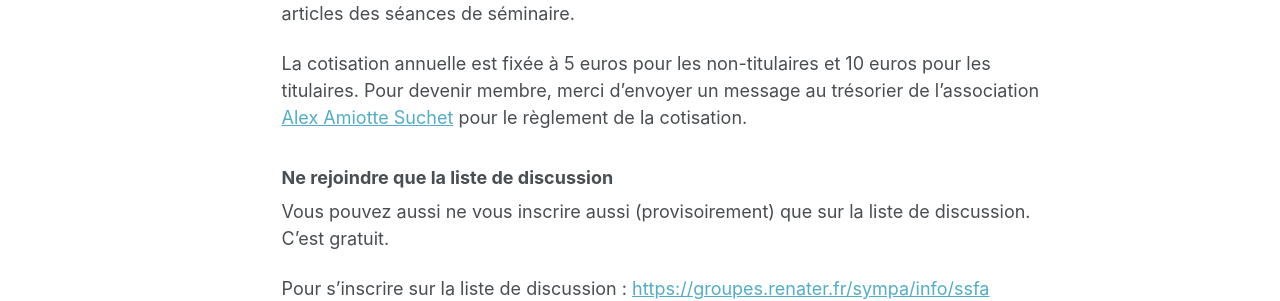
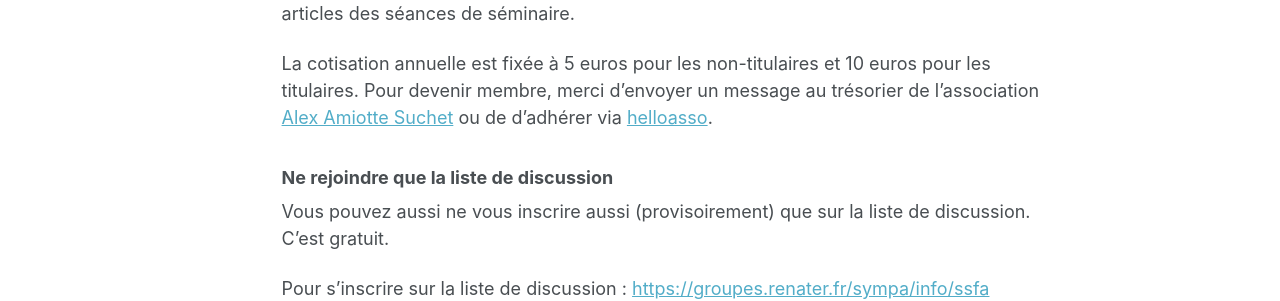
Before and after one commit to ssfa-aesf/ssfa-aesf.github.io, a Jekyll site: the page built from _pages/adhesion.md, in a window 1280 px wide. Shown: the part 316-617 px from the top of the page. Built offline with Jekyll 4.4.1, drawn with Linux system fonts in a browser that asks for light colours.

Commit message:
Update adhesion.md

```diff
--- a/_pages/adhesion.md
+++ b/_pages/adhesion.md
@@ -8,7 +8,7 @@ author_profile: true
 ### Rejoindre l’association (recommandé)
 En devenant membre de l’association, vous contribuez et vous participez à son développement. Vous pouvez alors afficher vos [publications](/publications/), vos liens, etc., sur le site web. Vous faites partie aussi de la liste de discussion. Les membres ont également accès au cloud de l'association avec l'ensemble des documents relatifs à SSFA ainsi que les articles des séances de séminaire.
 
-La cotisation annuelle est fixée à 5 euros pour les non-titulaires et 10 euros pour les titulaires. Pour devenir membre, merci d'envoyer un message au trésorier de l'association [Alex Amiotte Suchet](mailto:alex.amiotte-suchet@ens-paris-saclay.fr) pour le règlement de la cotisation.
+La cotisation annuelle est fixée à 5 euros pour les non-titulaires et 10 euros pour les titulaires. Pour devenir membre, merci d'envoyer un message au trésorier de l'association [Alex Amiotte Suchet](mailto:alex.amiotte-suchet@ens-paris-saclay.fr) ou de d'adhérer via [helloasso](https://www.helloasso.com/associations/social-studies-of-finance-ssfa-aesf/adhesions/adhesion-a-l-aesf-ssfa).
 
 ### Ne rejoindre que la liste de discussion
 Vous pouvez aussi ne vous inscrire aussi (provisoirement) que sur la liste de discussion. C’est gratuit.
```
